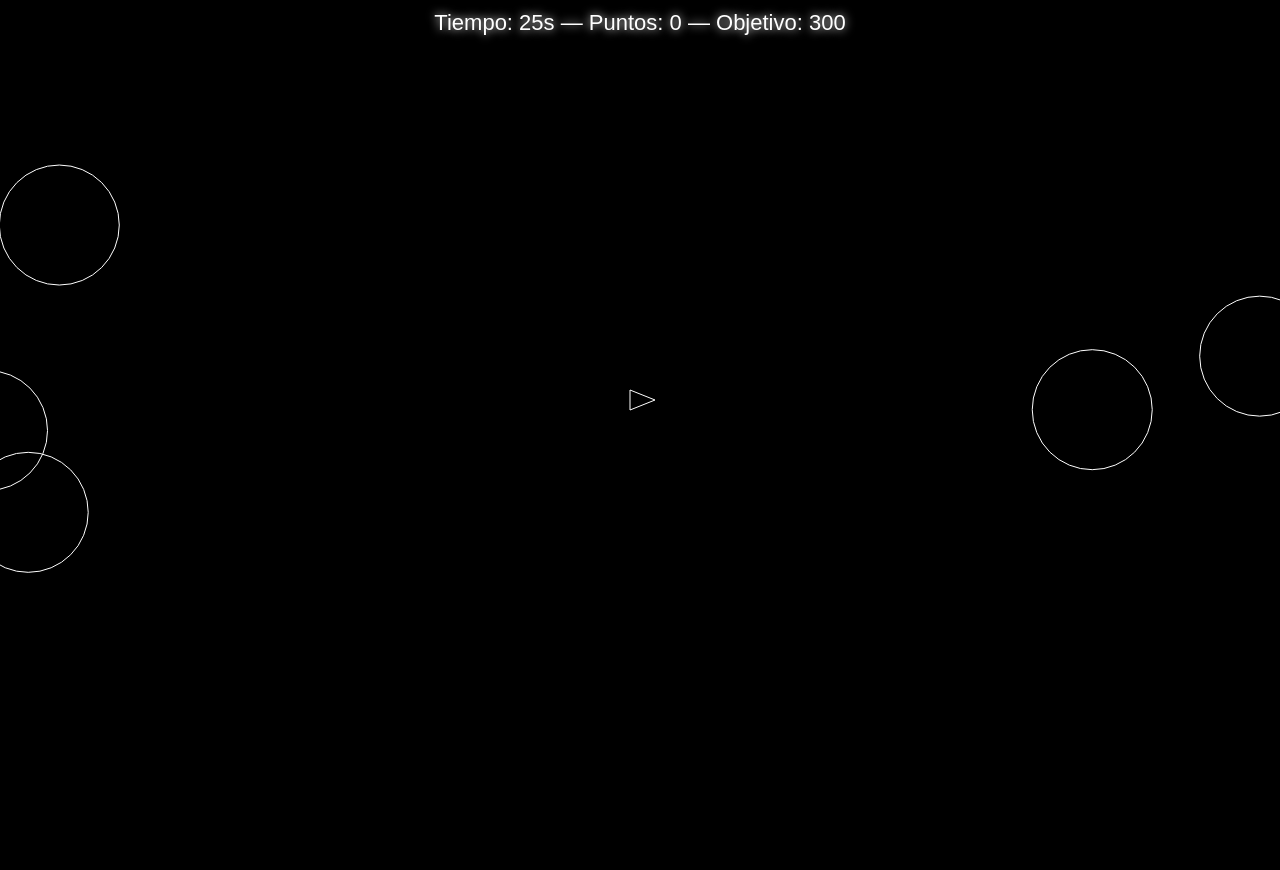
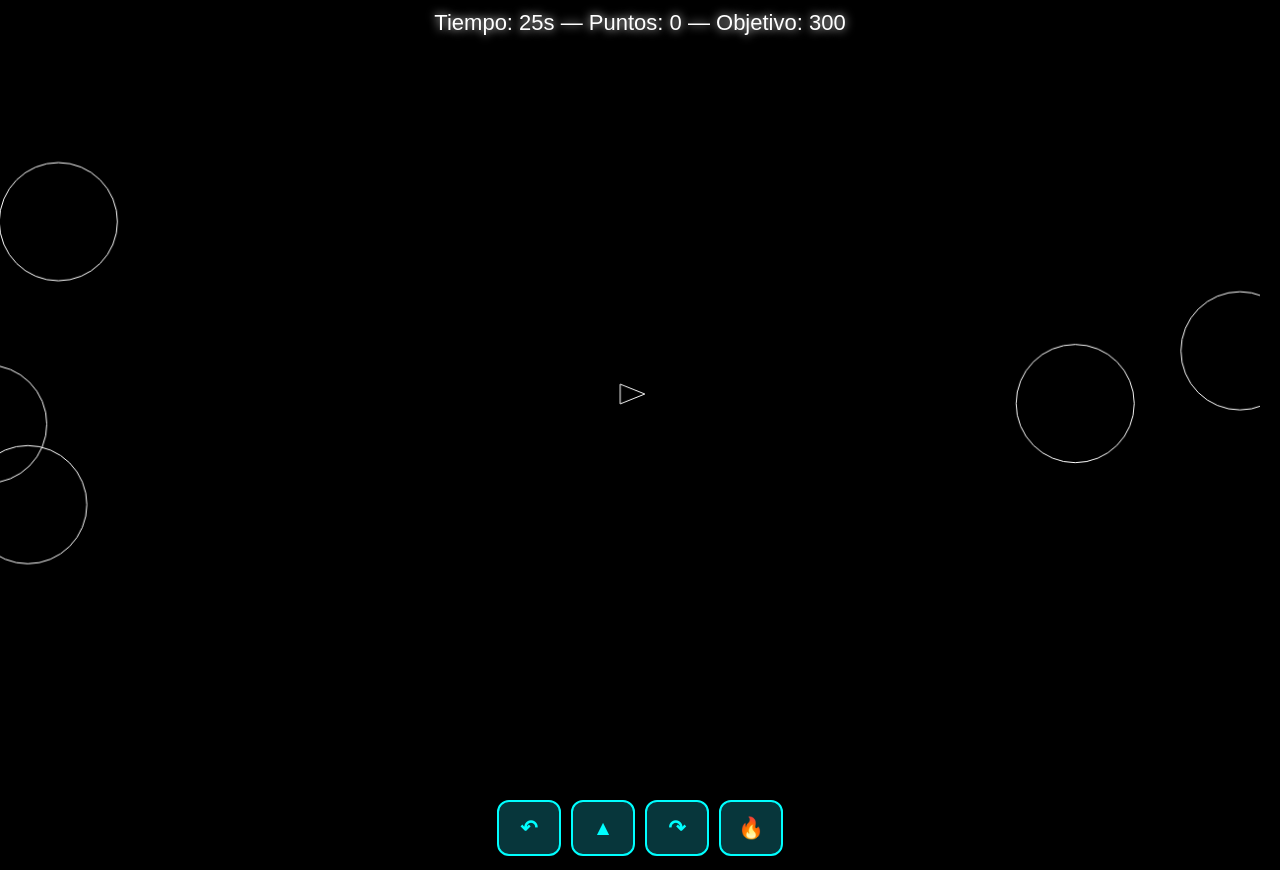
Before and after one commit to lgortega829-byte/lgortega829-byte.github.io, a plain HTML site: page asteroids.html in a window 1280 px wide. Before the commit the page ends 804 px from the top, so only its background shows below. Drawn offline with Linux system fonts and the light colour scheme.

Commit message:
Update asteroids.html

```diff
--- a/asteroids.html
+++ b/asteroids.html
@@ -1,6 +1,7 @@
 <!DOCTYPE html>
 <html lang="es">
 <head>
+<meta name="viewport" content="width=device-width, initial-scale=1.0">
 <meta charset="UTF-8">
 <title>Evento: Asteroids</title>
 <style>
@@ -32,6 +33,12 @@
         cursor: pointer;
         display: none;
     }
+
+/* Adaptación móvil */
+*{box-sizing:border-box}html{width:100%;min-height:100%;}body{max-width:100%;}button{touch-action:manipulation;min-height:46px}canvas{max-width:calc(100vw - 20px);height:auto;touch-action:none}h1{font-size:clamp(1.05rem,4.8vw,2rem);padding:0 10px;line-height:1.3}.mobile-controls{display:none;justify-content:center;align-items:center;gap:10px;flex-wrap:wrap;margin:8px auto 14px;max-width:480px;user-select:none}.mobile-controls button{min-width:64px;min-height:56px;background:#07363b;border:2px solid #00ffff;color:#00ffff;border-radius:12px;font-size:1.3rem;font-weight:bold;touch-action:none;-webkit-user-select:none;user-select:none}.mobile-controls button:active{background:#00ffff;color:#000}.dpad{display:grid;grid-template-columns:repeat(3,64px);grid-template-rows:repeat(2,56px);gap:6px;justify-content:center}.dpad [data-key="ArrowUp"]{grid-column:2;grid-row:1}.dpad [data-key="ArrowLeft"]{grid-column:1;grid-row:2}.dpad [data-key="ArrowDown"]{grid-column:2;grid-row:2}.dpad [data-key="ArrowRight"]{grid-column:3;grid-row:2}
+@media(hover:none),(pointer:coarse){.mobile-controls{display:flex}}
+@media(max-width:650px){body{overflow-x:hidden!important;overflow-y:auto!important}#gameCanvas,canvas#game{display:block;margin:8px auto!important}#continueBtn{max-width:calc(100vw - 24px)}.mobile-controls{display:flex}h1{margin:8px 0!important}}
+@media(max-width:650px){#hud{font-size:clamp(12px,3.5vw,18px);padding:4px 8px;top:4px}.asteroid-controls{position:fixed;bottom:max(12px,env(safe-area-inset-bottom));left:0;right:0;z-index:20;display:flex;max-width:none;justify-content:space-evenly}.asteroid-controls button{min-width:20vw;min-height:64px;background:#07363bd9}}
 </style>
 </head>
 <body>
@@ -42,6 +49,7 @@
     Puntos: <span id="score">0</span> —
     Objetivo: <span id="goal">300</span>
 </div>
+<div class="mobile-controls asteroid-controls"><button data-key="ArrowLeft" aria-label="Girar izquierda">↶</button><button data-key="ArrowUp" aria-label="Acelerar">▲</button><button data-key="ArrowRight" aria-label="Girar derecha">↷</button><button data-key=" " aria-label="Disparar">🔥</button></div>
 <button id="continueBtn">Continuar</button>
 
 <script>
@@ -52,9 +60,10 @@ const canvas = document.getElementById("game");
 const ctx = canvas.getContext("2d");
 canvas.width = window.innerWidth;
 canvas.height = window.innerHeight;
+window.addEventListener("resize",()=>{canvas.width=window.innerWidth;canvas.height=window.innerHeight;ship.x=Math.min(ship.x,canvas.width);ship.y=Math.min(ship.y,canvas.height);});
 
 let keys = {};
-document.addEventListener("keydown", e => keys[e.key] = true);
+document.addEventListener("keydown", e => { if(e.key.startsWith("Arrow"))e.preventDefault(); keys[e.key] = true; });
 document.addEventListener("keyup", e => keys[e.key] = false);
 
 let score = 0;
@@ -103,7 +112,7 @@ function shoot() {
     });
 }
 document.addEventListener("keydown", e => {
-    if (e.key === " ") shoot();
+    if (e.key === " ") { e.preventDefault(); if (!e.repeat) shoot(); }
 });
 
 // ============================
@@ -270,5 +279,18 @@ function draw() {
 
 update();
 </script>
+
+<script>
+(function(){
+  const pressed=new Map();
+  document.querySelectorAll('.mobile-controls [data-key]').forEach(btn=>{
+    const key=btn.dataset.key;
+    const release=()=>{if(!pressed.has(btn))return;pressed.delete(btn);document.dispatchEvent(new KeyboardEvent('keyup',{key,bubbles:true}));};
+    btn.addEventListener('pointerdown',e=>{e.preventDefault();if(pressed.has(btn))return;pressed.set(btn,true);try{btn.setPointerCapture(e.pointerId)}catch(_){}document.dispatchEvent(new KeyboardEvent('keydown',{key,bubbles:true}));});
+    btn.addEventListener('pointerup',release);btn.addEventListener('pointercancel',release);btn.addEventListener('lostpointercapture',release);
+  });
+  window.addEventListener('blur',()=>{for(const btn of [...pressed.keys()])document.dispatchEvent(new KeyboardEvent('keyup',{key:btn.dataset.key,bubbles:true}));pressed.clear()});
+})();
+</script>
 </body>
 </html>
```
